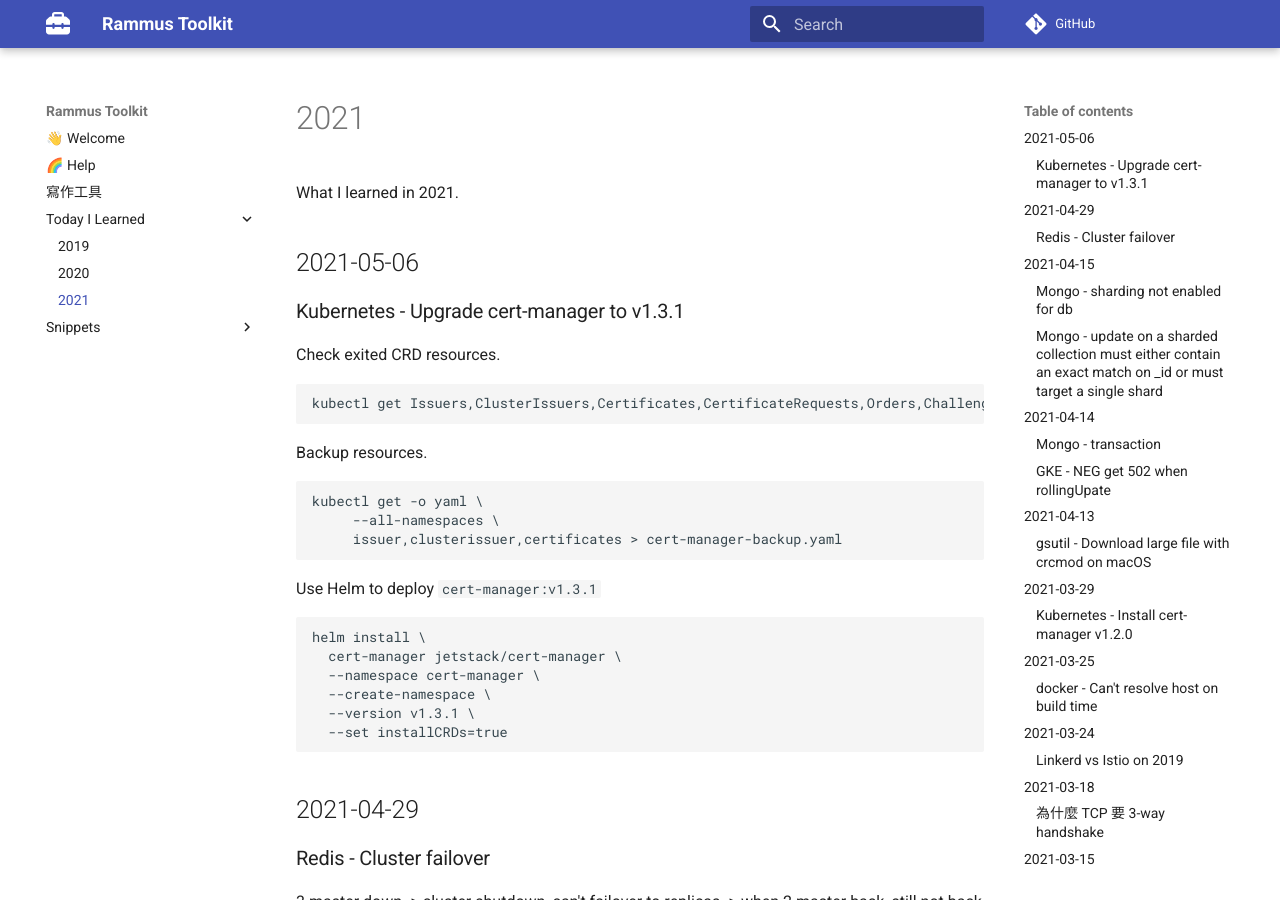
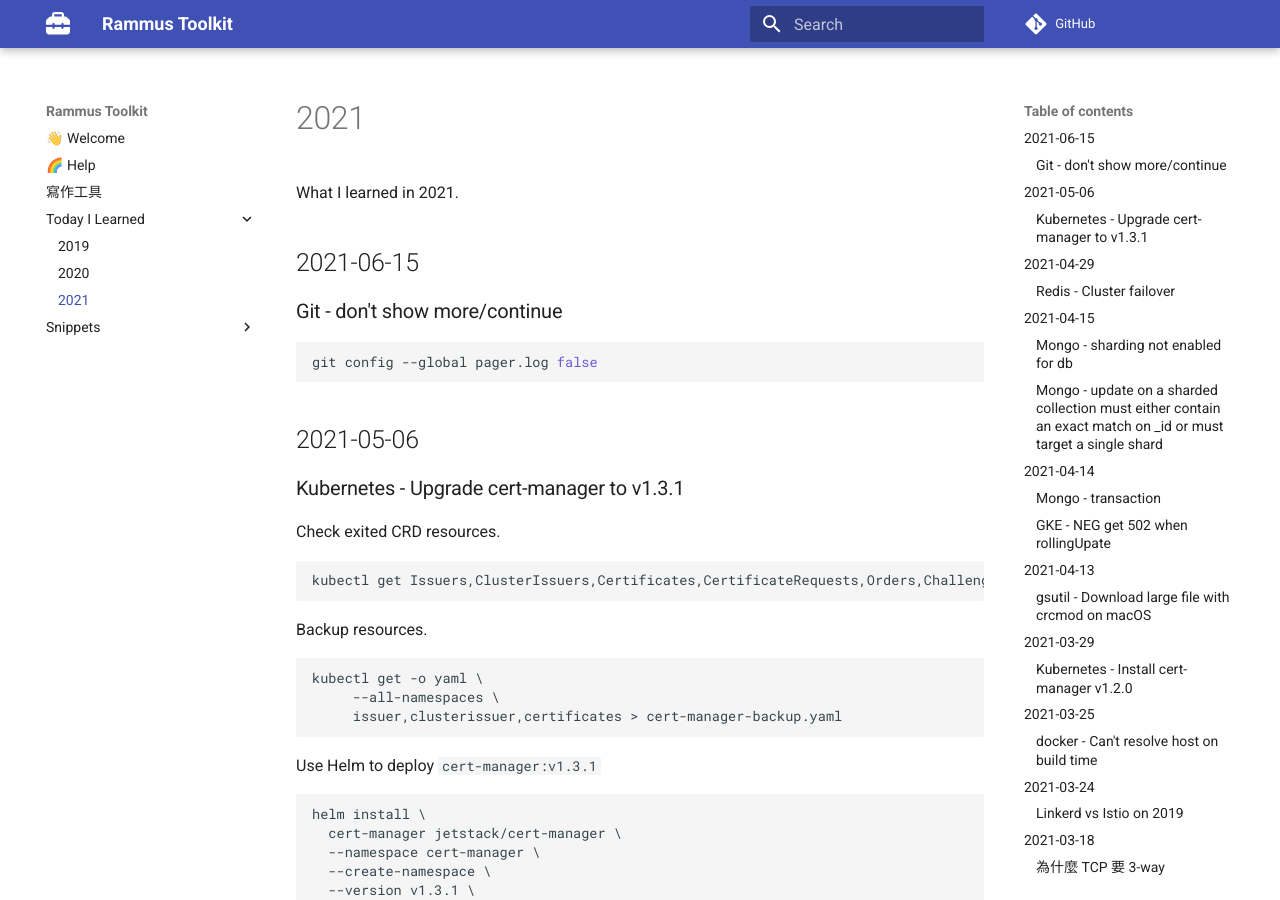
Before and after one commit to RammusXu/toolkit, an MkDocs documentation site: the page built from docs/Today-I-Learned/2021.md, in a window 1280 px wide and 900 px high. Built offline with MkDocs 1.6.1 and Material for MkDocs 9.7.7, drawn with Linux system fonts in a browser that asks for light colours; comment, search, counter and statistics services are not loaded.

Commit message:
Git - don't show more/continue

````diff
--- a/docs/Today-I-Learned/2021.md
+++ b/docs/Today-I-Learned/2021.md
@@ -1,5 +1,10 @@
 
 What I learned in 2021.
+## 2021-06-15
+### Git - don't show more/continue
+```bash
+git config --global pager.log false
+```
 
 ## 2021-05-06
 ### Kubernetes - Upgrade cert-manager to v1.3.1
````
